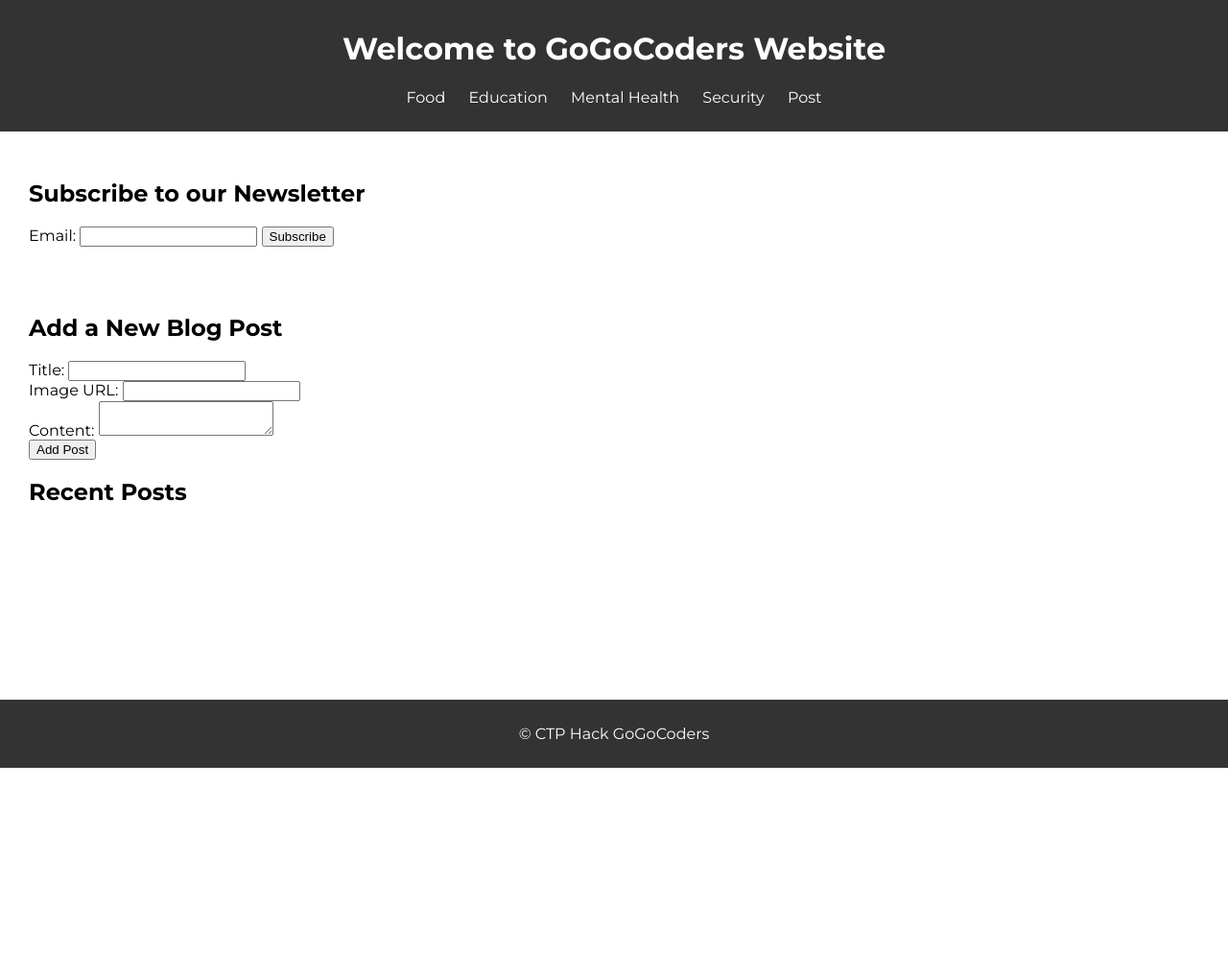
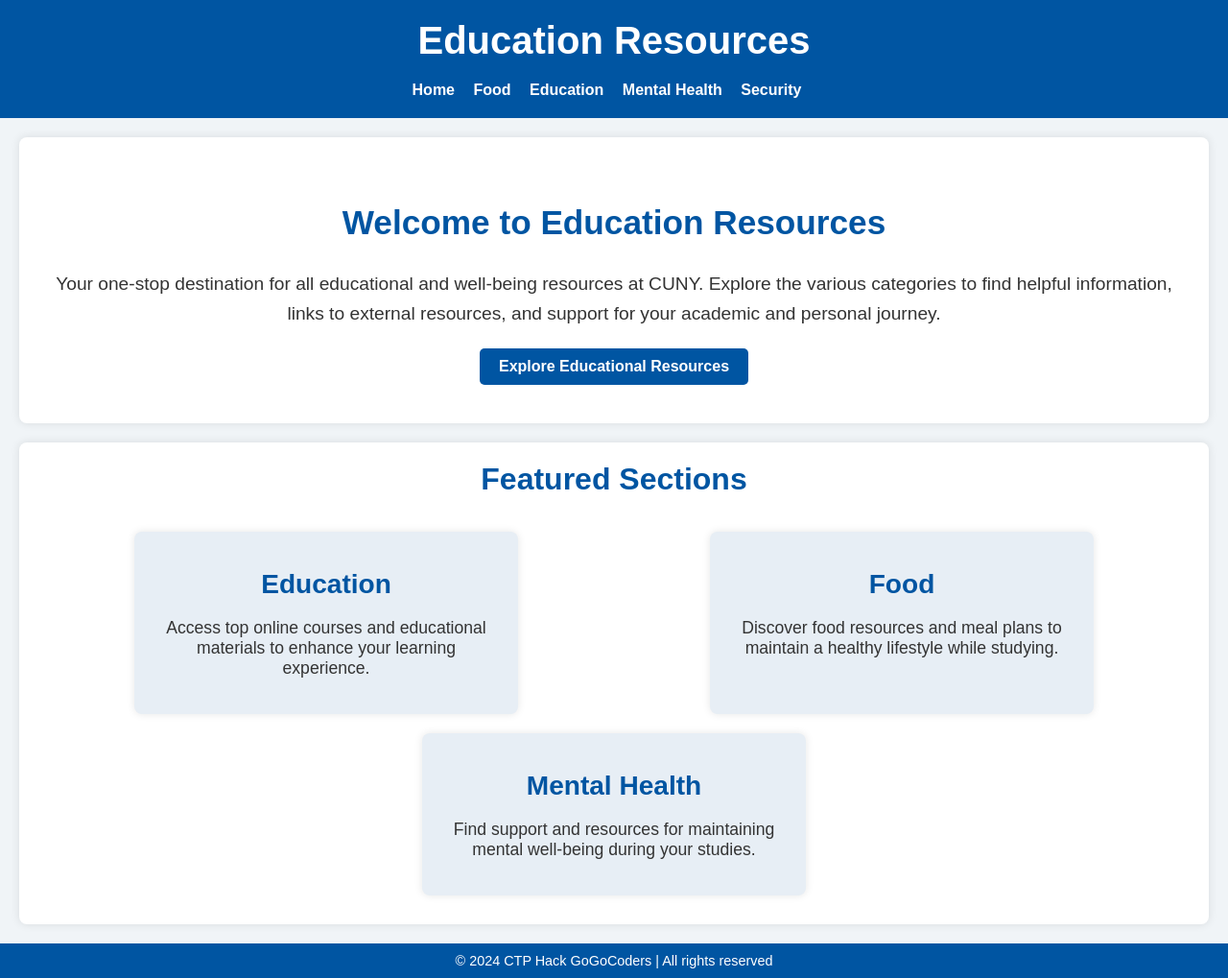
Before and after one commit to ImrulNYC/hack_ctp, a Flask app: page / in a window 1280 px wide. Shown: the whole page at 96% size. Before the commit the page ends 800 px from the top, so only its background shows below. Run offline with Flask 3, Linux system fonts and the light colour scheme.

Commit message:
taqi's part complete

```diff
--- /dev/null
+++ b/static/index.css
@@ -0,0 +1,139 @@
+/* CUNY Blue Theme CSS */
+
+/* Global Styles */
+body {
+    font-family: 'Arial', sans-serif;
+    background-color: #f0f4f7; /* Light gray background */
+    margin: 0;
+    padding: 0;
+    color: #333333;
+}
+
+/* Header Styles */
+header {
+    background-color: #0055A2; /* CUNY Blue */
+    padding: 20px;
+    text-align: center;
+    color: white;
+}
+
+header h1 {
+    margin: 0;
+    font-size: 2.5em;
+}
+
+nav ul {
+    list-style-type: none;
+    padding: 0;
+    margin: 20px 0 0;
+}
+
+nav ul li {
+    display: inline;
+    margin-right: 15px;
+}
+
+nav ul li a {
+    color: white;
+    text-decoration: none;
+    font-weight: bold;
+}
+
+nav ul li a:hover {
+    text-decoration: underline;
+}
+
+/* Welcome Section Styles */
+#welcome {
+    text-align: center;
+    padding: 40px 20px;
+    background-color: white;
+    margin: 20px;
+    border-radius: 8px;
+    box-shadow: 0 0 10px rgba(0, 0, 0, 0.1);
+}
+
+#welcome h2 {
+    color: #0055A2;
+    font-size: 2.2em;
+}
+
+#welcome p {
+    font-size: 1.2em;
+    line-height: 1.6;
+    margin-bottom: 20px;
+}
+
+#welcome .btn {
+    display: inline-block;
+    padding: 10px 20px;
+    background-color: #0055A2;
+    color: white;
+    text-decoration: none;
+    font-weight: bold;
+    border-radius: 5px;
+}
+
+#welcome .btn:hover {
+    background-color: #003f7d;
+}
+
+/* Featured Sections Styles */
+#featured {
+    margin: 20px;
+    padding: 20px;
+    background-color: white;
+    border-radius: 8px;
+    box-shadow: 0 0 10px rgba(0, 0, 0, 0.1);
+}
+
+#featured h2 {
+    color: #0055A2;
+    font-size: 2em;
+    margin-top: 0;
+    text-align: center;
+}
+
+.featured-container {
+    display: flex;
+    justify-content: space-around;
+    flex-wrap: wrap;
+}
+
+.featured-item {
+    width: 30%;
+    background-color: #e7eef5;
+    margin: 10px;
+    padding: 20px;
+    border-radius: 8px;
+    text-align: center;
+    box-shadow: 0 0 8px rgba(0, 0, 0, 0.1);
+}
+
+.featured-item h3 a {
+    color: #0055A2;
+    text-decoration: none;
+    font-size: 1.5em;
+}
+
+.featured-item h3 a:hover {
+    text-decoration: underline;
+}
+
+.featured-item p {
+    font-size: 1.1em;
+}
+
+/* Footer Styles */
+footer {
+    background-color: #0055A2; /* CUNY Blue */
+    color: white;
+    text-align: center;
+    padding: 10px;
+    margin-top: 20px;
+    font-size: 0.9em;
+}
+
+footer p {
+    margin: 0;
+}
--- a/templates/food.html
+++ b/templates/food.html
@@ -12,7 +12,7 @@
         <h1>Food Resources</h1>
         <nav>
             <ul>
-                <li><a href="/">Home</a></li>
+                <li><a href="/templates/index.html">Home</a></li>
                 <li><a href="/templates/education.html">Education</a></li>
                 <li><a href="/templates/mental_health.html">Mental Health</a></li>
                 <li><a href="/templates/security.html">Security</a></li>
--- a/templates/index.html
+++ b/templates/index.html
@@ -1,102 +1,53 @@
 <!DOCTYPE html>
 <html lang="en">
-
 <head>
     <meta charset="UTF-8">
     <meta name="viewport" content="width=device-width, initial-scale=1.0">
-    <title>Subscribe Page</title>
-    <link rel="stylesheet" href="../static/styles.css">
-    <link rel="preconnect" href="https://fonts.googleapis.com">
-    <link rel="preconnect" href="https://fonts.gstatic.com" crossorigin>
-    <link href="https://fonts.googleapis.com/css2?family=Montserrat:ital,wght@0,100..900;1,100..900&display=swap" rel="stylesheet">
+    <title>Home - Education Resources</title>
+    <link rel="stylesheet" href="{{ url_for('static', filename='index.css') }}">
+    <link rel="stylesheet" href="../static/index.css">
 </head>
-
 <body>
     <header>
-        <h1>Welcome to GoGoCoders Website</h1>
+        <h1>Education Resources</h1>
         <nav>
             <ul>
-
+                <li><a href="/templates/index.html">Home</a></li>
                 <li><a href="/templates/food.html">Food</a></li>
                 <li><a href="/templates/education.html">Education</a></li>
                 <li><a href="/templates/mental_health.html">Mental Health</a></li>
                 <li><a href="/templates/security.html">Security</a></li>
-                <li><a href="/post">Post</a></li>
+
             </ul>
         </nav>
     </header>
 
-    <section>
-        <h2>Subscribe to our Newsletter</h2>
-        <form action="/subscribe" method="POST">
-            <label for="email">Email:</label>
-            <input type="email" id="email" name="email" required>
-            <button type="submit">Subscribe</button>
-        </form>
+    <section id="welcome">
+        <h2>Welcome to Education Resources</h2>
+        <p>Your one-stop destination for all educational and well-being resources at CUNY. Explore the various categories to find helpful information, links to external resources, and support for your academic and personal journey.</p>
+        <a href="/education" class="btn">Explore Educational Resources</a>
     </section>
 
-    <section>
-        <h1>Add a New Blog Post</h1>
-        <form id="post-form" method="post">
-            <label for="post-title">Title:</label>
-            <input type="text" id="post-title" name="post-title" required><br>
-
-            <label for="post-image">Image URL:</label>
-            <input type="text" id="post-image" name="post-image" required><br>
-
-            <label for="post-content">Content:</label>
-            <textarea id="post-content" name="post-content" required></textarea><br>
-
-            <button type="submit">Add Post</button>
-        </form>
-
-        <h2>Recent Posts</h2>
-        <div id="post-list">
-            <!-- Posts will be added here dynamically -->
+    <section id="featured">
+        <h2>Featured Sections</h2>
+        <div class="featured-container">
+            <div class="featured-item">
+                <h3><a href="/education">Education</a></h3>
+                <p>Access top online courses and educational materials to enhance your learning experience.</p>
+            </div>
+            <div class="featured-item">
+                <h3><a href="/food">Food</a></h3>
+                <p>Discover food resources and meal plans to maintain a healthy lifestyle while studying.</p>
+            </div>
+            <div class="featured-item">
+                <h3><a href="/mental_health">Mental Health</a></h3>
+                <p>Find support and resources for maintaining mental well-being during your studies.</p>
+            </div>
         </div>
     </section>
 
-    <script>
-        document.getElementById('post-form').addEventListener('submit', function(event) {
-            event.preventDefault();
-
-            const title = document.getElementById('post-title').value;
-            const image = document.getElementById('post-image').value;
-            const content = document.getElementById('post-content').value;
-
-            // Create a new post element
-            const postElement = document.createElement('div');
-            postElement.className = 'post-item';
-            postElement.innerHTML = `
-                <h3 class="post-title">${title}</h3>
-                <img class="post-image" src="${image}" alt="Post Image">
-                <p class="post-content">${content}</p>
-            `;
-
-            // Add the new post to the list
-            document.getElementById('post-list').appendChild(postElement);
-
-            // Optionally, reset the form
-            document.getElementById('post-form').reset();
-
-            // Send data to Flask using fetch
-            fetch('/', {
-                method: 'POST',
-                headers: {
-                    'Content-Type': 'application/json'
-                },
-                body: JSON.stringify({
-                    title: title,
-                    image: image,
-                    content: content
-                })
-            });
-        });
-    </script>
-
     <footer>
-        <p>&copy; CTP Hack GoGoCoders</p>
+        <p>&copy; 2024 CTP Hack GoGoCoders | All rights reserved</p>
     </footer>
 </body>
-
 </html>
--- a/templates/security.html
+++ b/templates/security.html
@@ -11,7 +11,7 @@
         <h1>Home Security and Housing Resources</h1>
         <nav>
             <ul>
-                <li><a href="/">Home</a></li>
+                <li><a href="/templates/index.html">Home</a></li>
                 <li><a href="/food">Food</a></li>
                 <li><a href="/education">Education</a></li>
                 <li><a href="/mental_health">Mental Health</a></li>
```
Also changed, not shown: static/education.css (+59 -18 lines), templates/education.html (+15 -15 lines).
